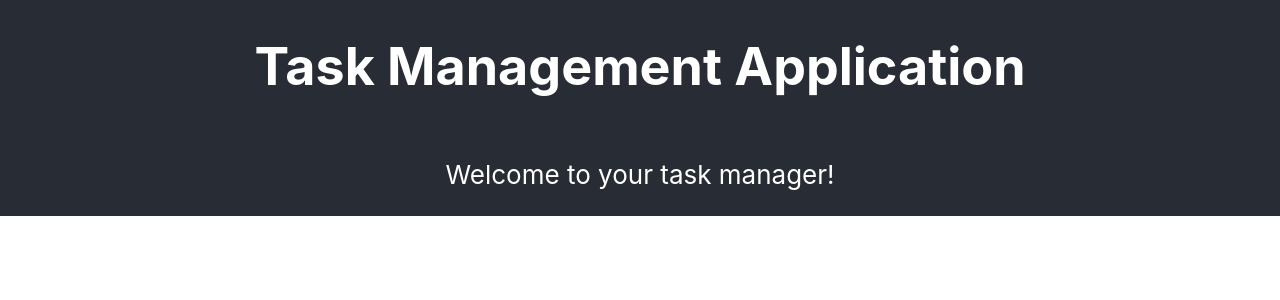
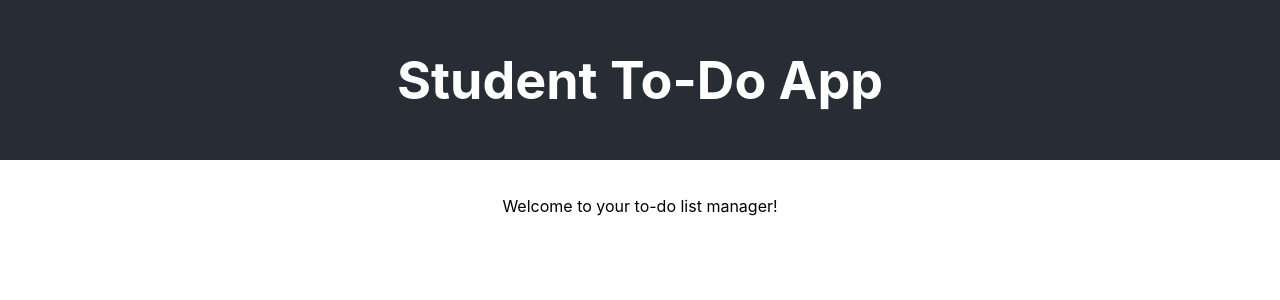
Before and after one commit to lordofwrongs/ai-scrum-team, a React (Create React App) app in the folder frontend/: page / in a window 1280 px wide. Shown: the top 300 px of the page. Built offline with nearby package versions, Linux system fonts and the light colour scheme; the HTML template or start-up script is replaced by a standard one.

Commit message:
Update frontend/src/App.js

```diff
--- a/frontend/src/App.js
+++ b/frontend/src/App.js
@@ -5,11 +5,11 @@ function App() {
   return (
     <div className="App">
       <header className="App-header">
-        <h1>Task Management Application</h1>
-        <p>Welcome to your task manager!</p>
+        <h1>Student To-Do App</h1>
       </header>
       <main>
-        {/* Task management UI will go here */}
+        <p>Welcome to your to-do list manager!</p>
+        {/* Future UI elements for to-do items will go here */}
       </main>
     </div>
   );
```
